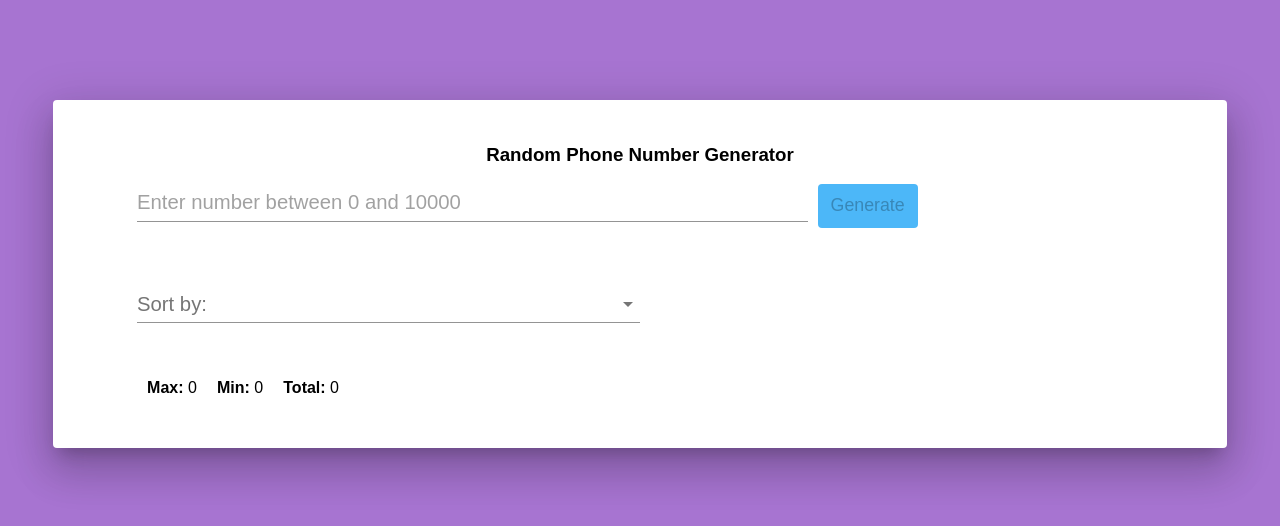
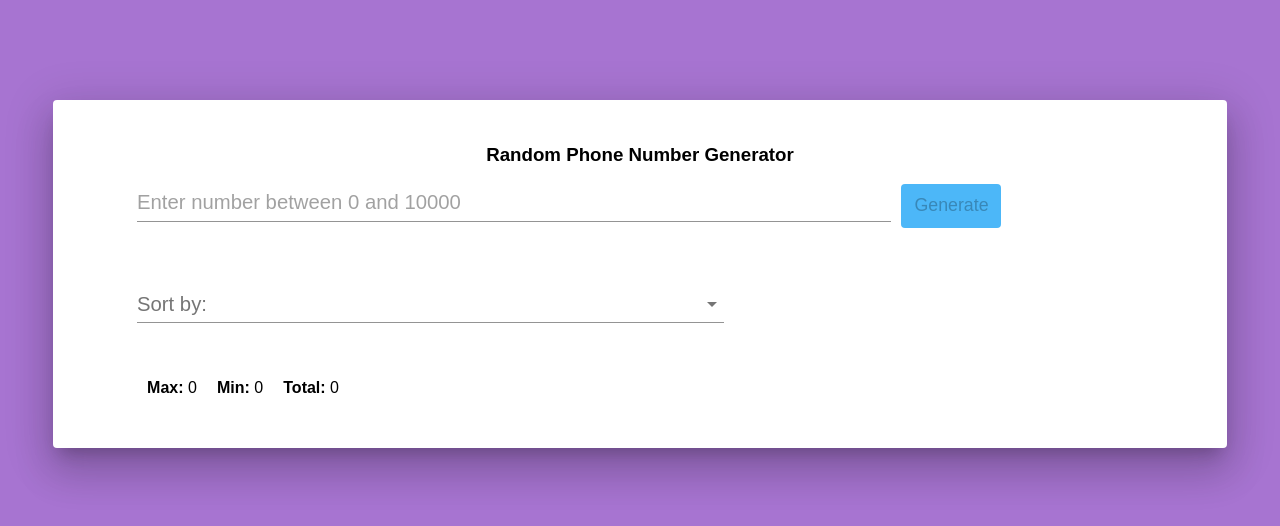
Before and after one commit to CeciliaCaroline/Phone-Number-Generator, a React (Create React App) app: page / in a window 1280 px wide. Shown: the top 526 px of the page. Built offline with nearby package versions, Linux system fonts and the light colour scheme.

Commit message:
fix alignment

```diff
--- a/src/components/App.jsx
+++ b/src/components/App.jsx
@@ -145,8 +145,8 @@ class App extends Component {
               <Grid container justify="center">
                 <h3>Random Phone Number Generator</h3>
               </Grid>
-              <Grid container>
-                <Grid item xs={8}>
+              <Grid container justify='space-evenly'>
+                <Grid item xs={9}>
                   <GeneratorInput
                     onChange={this.numberInputChange}
                     input={generateNumber}
@@ -166,11 +166,11 @@ class App extends Component {
                 <span>{error}</span>
                 <br />
               </Grid>
-              <Grid container alignItems="center">
-                <Grid item xs={6}>
+              <Grid container  alignItems="center">
+                <Grid item xs={7}>
                   <Sorting sorted={sort} onChange={this.setSort} />
                 </Grid>
-                <Grid item xs={3}>
+                <Grid item xs={2}>
                   <DownLoadButton
                     onClick={this.downloadNumbers}
                     randomPhoneNumbers={randomPhoneNumbers}
```
